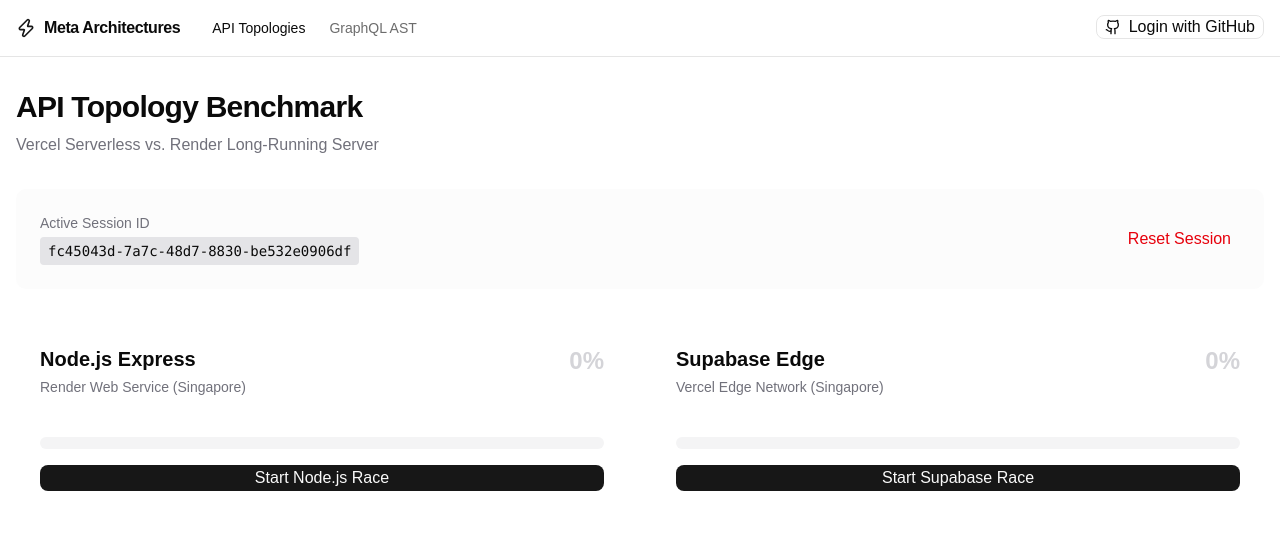
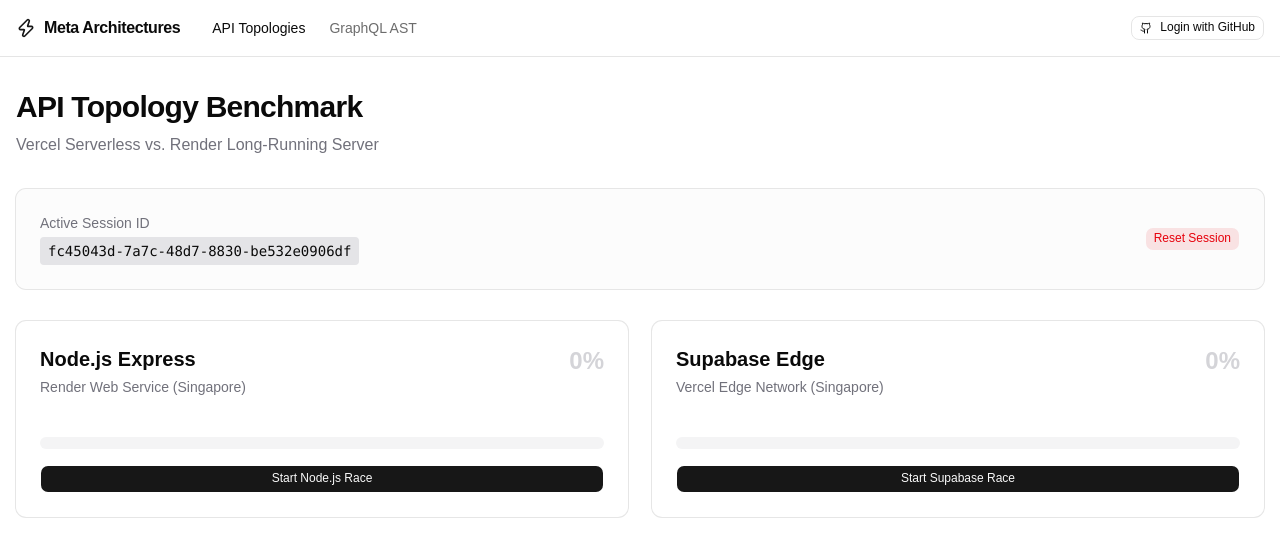
Before and after one commit to sulha199/meta-api-benchmarker, a React (Vite) app in the folder apps/frontend-react/: page / in a window 1280 px wide. Shown: the top 556 px of the page. Built offline with nearby package versions, Linux system fonts and the light colour scheme; no server answers.

Commit message:
fix: fix missing dialog-component's css

```diff
--- a/apps/frontend-react/src/index.css
+++ b/apps/frontend-react/src/index.css
@@ -2,6 +2,8 @@
 @import "tw-animate-css";
 @import "shadcn/tailwind.css";
 @import "@fontsource-variable/inter";
+
+@source "../../../packages/ui";
 
 @custom-variant dark (&:is(.dark *));
 
```
